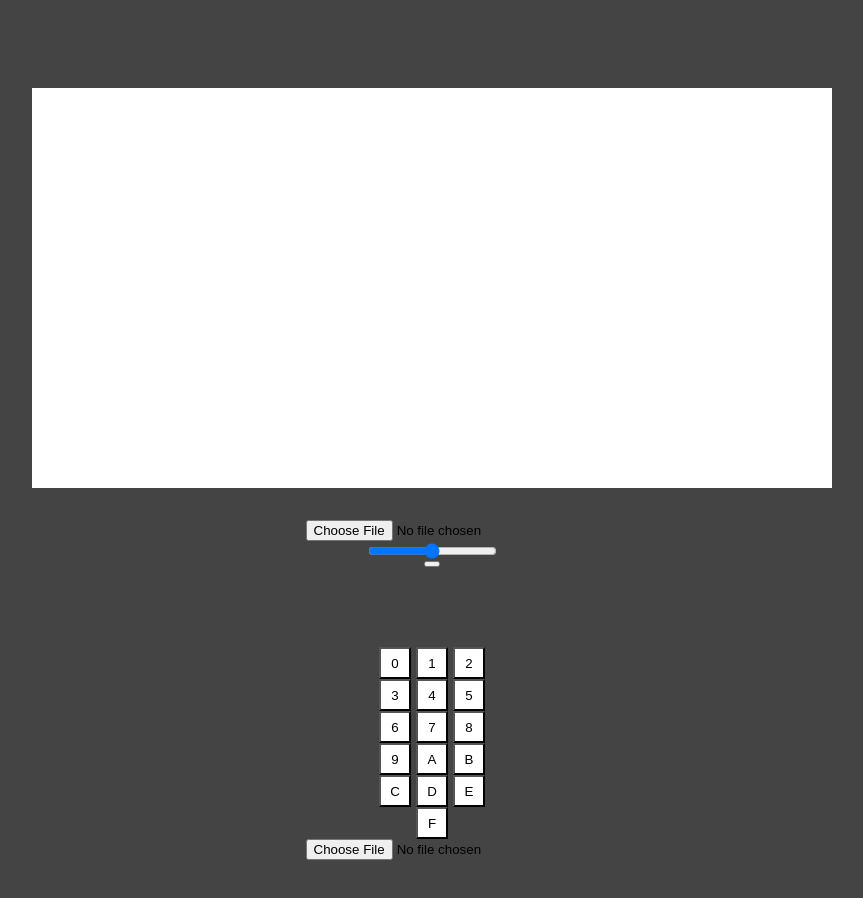
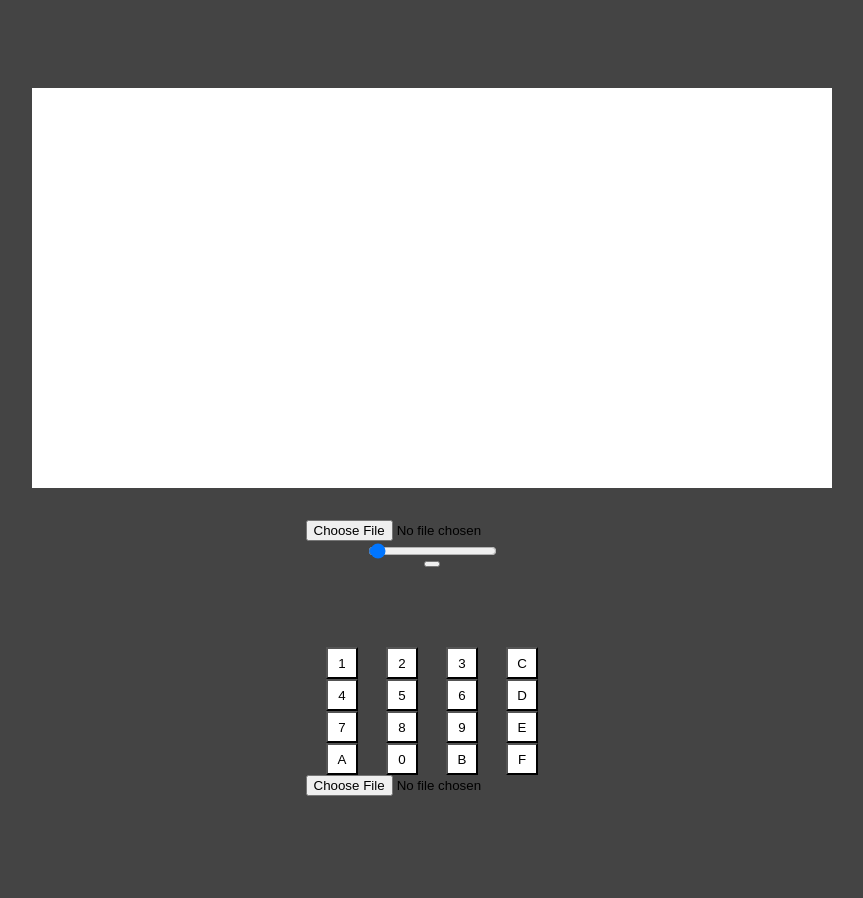
Before and after one commit to josefwaller/chip8-web, a React app: page / in a window 1280 px wide. Shown: the top 898 px of the page, without its empty margins (208-1071 px from the left). After the commit the page ends 852 px from the top, so only its background shows below. Built offline with nearby package versions, Linux system fonts and the light colour scheme; what emulator would draw is missing.

Commit message:
Add input properly

```diff
--- a/src/App.jsx
+++ b/src/App.jsx
@@ -38,12 +38,14 @@ export default function App() {
     <div className={styles.container}>
       <canvas id="canvas" width="800" height="400" className={styles.canvas} />
       <input id="rom-input" type="file" />
-      <input type="range" min="1" max="1000" id="clock-speed" value="500" />
+      <input type="range" min="1" max="2000" id="clock-speed" />
       <button type="button" id="button_0"></button>
       <div className={styles.inputs}>
-        {[...Array(16).keys()].map((k) => (
+        {[
+          0x1, 0x2, 0x3, 0xc, 0x4, 0x5, 0x6, 0xd, 0x7, 0x8, 0x9, 0xe, 0xa, 0x0,
+          0xb, 0xf,
+        ].map((k) => (
           <React.Fragment key={k}>
-            {k % 3 == 0 && <br />}
             <div className={styles.buttonContainer} key={k}>
               <button className={styles.button} id={`input_${k}`}>
                 {k.toString(16).toUpperCase()}
--- a/src/App.module.scss
+++ b/src/App.module.scss
@@ -22,11 +22,11 @@ body {
   flex-wrap: wrap;
   align-items: center;
   justify-content: center;
-  width: 7rem;
+  width: 15rem;
 }
 
 .buttonContainer {
-  flex-basis: 33%;
+  flex-basis: 25%;
   text-align: center;
   .button {
     width: 2rem;
```
Also changed, not shown: 1 other file (tests, documents, lock files or other folders).
